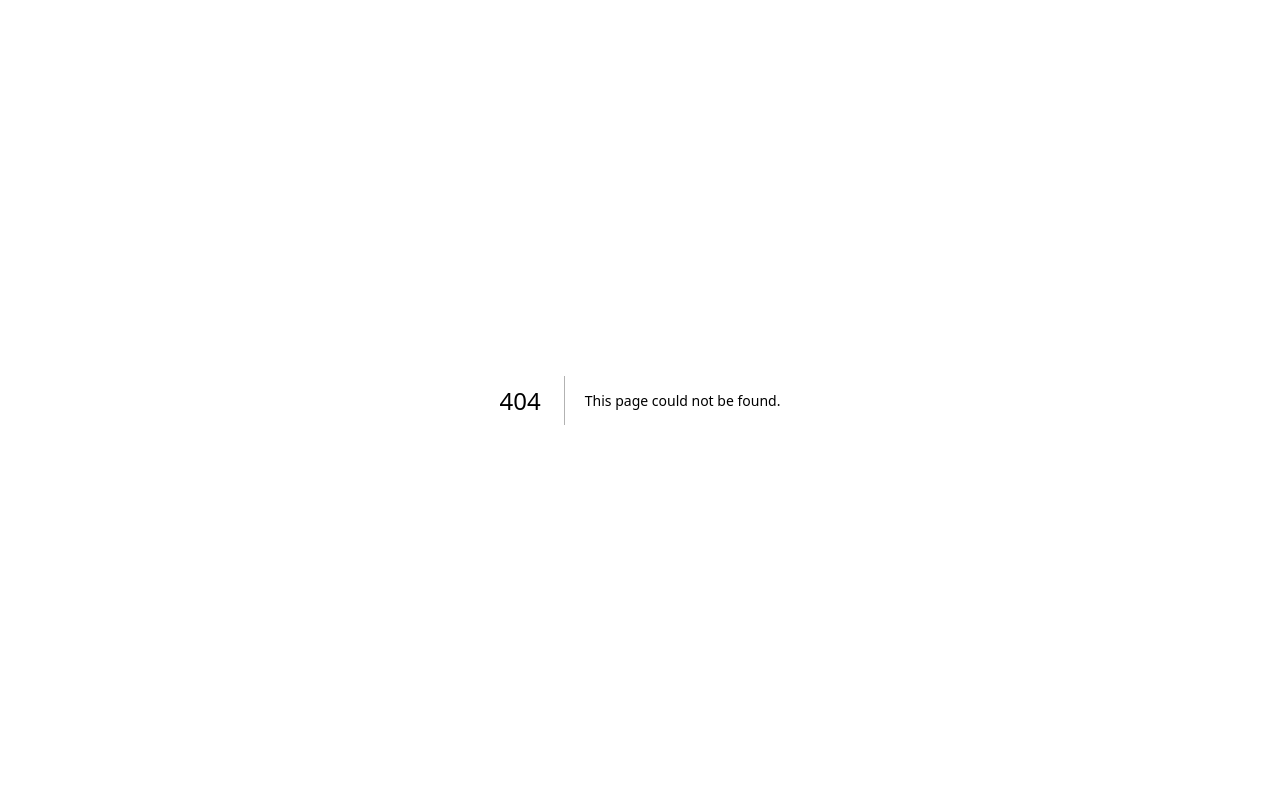
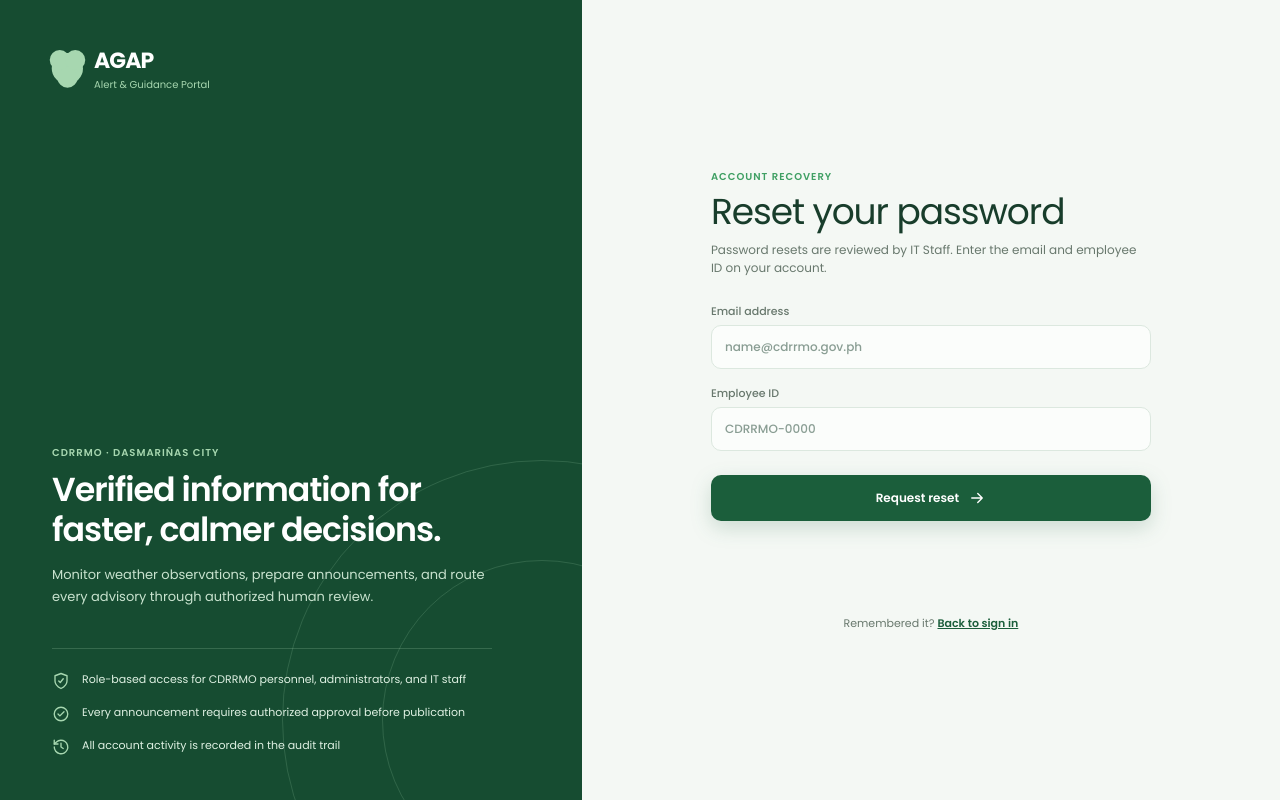
Before and after one commit to eiahhh/agap-prototype, a Next.js app: page /forgot-password in a window 1280 px wide. Before the commit this address had no page. Built offline with nearby package versions, Linux system fonts and the light colour scheme.

Commit message:
feat: implement forgot password page with form and styles

```diff
--- /dev/null
+++ b/app/forgot-password/page.tsx
@@ -0,0 +1,23 @@
+import type { Metadata } from "next";
+import { Agap_logo } from "@/components/login/agap_logo";
+import { Brand_panel } from "@/components/login/brand_panel";
+import { Forgot_password_form } from "@/components/forgot_password/forgot_password_form";
+
+export const metadata: Metadata = {
+    title: "AGAP | Reset Password",
+};
+
+export default function forgot_password_page() {
+    return (
+        <main className="grid min-h-screen grid-cols-1 lg:grid-cols-[5fr_6fr]">
+            <Brand_panel />
+
+            <section className="flex flex-col items-center justify-center bg-agap-mist px-6 py-10">
+                <div className="mb-10 lg:hidden">
+                    <Agap_logo tone="dark" />
+                </div>
+                <Forgot_password_form />
+            </section>
+        </main>
+    );
+}
--- /dev/null
+++ b/components/auth/form_styles.ts
@@ -0,0 +1,22 @@
+// Shared Tailwind classes for the sign-in and register forms (values from the Figma auth screens).
+
+export const input_field_class =
+    "h-[43.6px] w-full rounded-[10px] border-[0.8px] border-agap-line bg-agap-field px-[13px] text-xs font-medium text-agap-ink " +
+    "outline-none transition placeholder:text-agap-ink/50 focus:border-agap-700 focus:ring-2 focus:ring-agap-700/15";
+
+export const error_border_class = "border-red-600 focus:border-red-600 focus:ring-red-600/15";
+
+export const label_class = "text-[11px] font-medium leading-[16.5px] text-agap-muted";
+
+export const inline_link_class = "text-[10px] font-semibold leading-[15px] text-agap-700 underline";
+
+export const error_text_class = "mt-1.5 text-[11px] leading-[16.5px] text-red-700";
+
+export const primary_button_class =
+    "flex items-center justify-center gap-[9px] rounded-[10px] bg-agap-700 px-4 font-semibold text-white outline-none " +
+    "drop-shadow-[0_7px_10px_rgba(27,94,59,0.18)] transition hover:bg-agap-900 focus-visible:ring-2 " +
+    "focus-visible:ring-agap-700/40 focus-visible:ring-offset-2 disabled:cursor-not-allowed disabled:opacity-70";
+
+export const checkbox_input_class =
+    "peer size-full cursor-pointer appearance-none rounded-[2px] border border-[#767676] bg-white outline-none " +
+    "checked:border-agap-700 checked:bg-agap-700 focus-visible:ring-2 focus-visible:ring-agap-700/30";
--- /dev/null
+++ b/components/auth/submit_without_reset.ts
@@ -0,0 +1,12 @@
+import { startTransition, type FormEvent } from "react";
+
+// React 19 resets a <form action={...}> after every submission, which unticks checkboxes even
+// while their React state still says "checked". Submitting manually skips that reset.
+// Keep `action` on the form as well, so it still works before JavaScript loads.
+export function submit_without_reset(form_action: (form_data: FormData) => void) {
+    return (event: FormEvent<HTMLFormElement>) => {
+        event.preventDefault();
+        const form_data = new FormData(event.currentTarget);
+        startTransition(() => form_action(form_data));
+    };
+}
--- /dev/null
+++ b/components/forgot_password/forgot_password_form.tsx
@@ -0,0 +1,63 @@
+import Image from "next/image";
+import Link from "next/link";
+import { input_field_class, label_class, primary_button_class } from "@/components/auth/form_styles";
+
+export function Forgot_password_form() {
+    return (
+        <div className="w-full max-w-[440px]">
+            <p className="text-[10px] font-semibold uppercase leading-[15px] tracking-[1px] text-agap-500">
+                Account recovery
+            </p>
+            <h1 className="pt-1.5 text-4xl font-normal leading-[43.2px] tracking-[-1.08px] text-agap-ink">
+                Reset your password
+            </h1>
+            <p className="pt-2 text-xs leading-[18px] text-agap-muted">
+                Password resets are reviewed by IT Staff. Enter the email and employee ID on your account.
+            </p>
+
+            <form className="mt-[26px] flex flex-col gap-4">
+                <div>
+                    <label htmlFor="email" className={`block ${label_class}`}>
+                        Email address
+                    </label>
+                    <input
+                        id="email"
+                        name="email"
+                        type="email"
+                        autoComplete="email"
+                        required
+                        placeholder="name@cdrrmo.gov.ph"
+                        className={`mt-1.5 ${input_field_class}`}
+                    />
+                </div>
+
+                <div>
+                    <label htmlFor="employee_id" className={`block ${label_class}`}>
+                        Employee ID
+                    </label>
+                    <input
+                        id="employee_id"
+                        name="employee_id"
+                        type="text"
+                        autoComplete="off"
+                        required
+                        placeholder="CDRRMO-0000"
+                        className={`mt-1.5 ${input_field_class}`}
+                    />
+                </div>
+
+                <button type="submit" className={`mt-2 w-full py-3.5 text-xs leading-[18px] ${primary_button_class}`}>
+                    Request reset
+                    <Image src="/login/icon_arrow_right.svg" alt="" width={18} height={18} />
+                </button>
+            </form>
+
+            <p className="mt-[94px] text-center text-[11px] leading-[16.5px] text-agap-muted">
+                Remembered it?{" "}
+                <Link href="/login" className="font-semibold text-agap-700 underline">
+                    Back to sign in
+                </Link>
+            </p>
+        </div>
+    );
+}
```
Also changed, not shown: public/register/icon_check_circle_white.svg (added).
